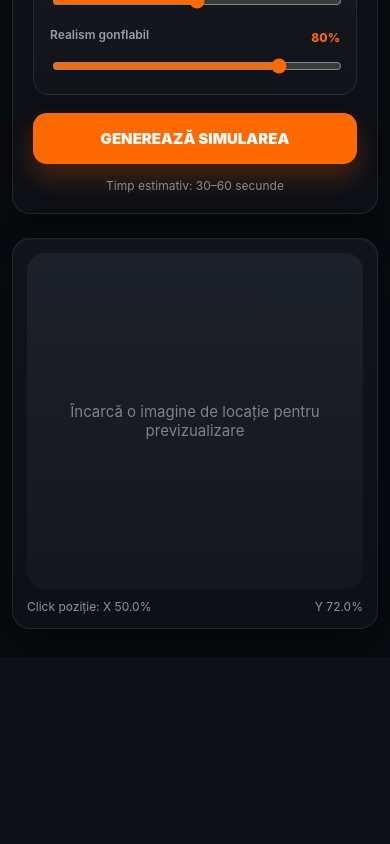
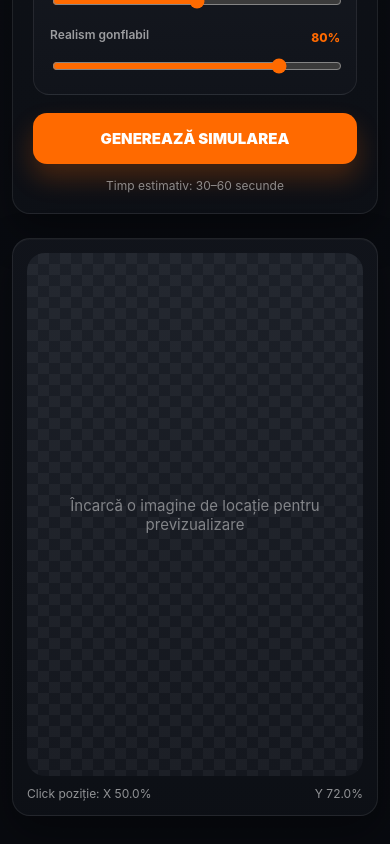
Before and after one commit to aztecinflatables/aztec-ai-configurator, a Next.js app: page / in a window 390 px wide. Shown: the part 2139-2983 px from the top of the page. Before the commit the page ends 2796 px from the top, so only its background shows below. Built offline with nearby package versions, Linux system fonts and the light colour scheme.

Commit message:
Update globals.css

```diff
--- a/app/globals.css
+++ b/app/globals.css
@@ -70,7 +70,7 @@ button {
 
 .aztec-grid {
     display: grid;
-    grid-template-columns: minmax(320px, 430px) 1fr;
+    grid-template-columns: minmax(320px, 430px) minmax(0, 1fr);
     gap: 24px;
     align-items: start;
 }
@@ -95,6 +95,11 @@ button {
 
 .aztec-preview-panel {
     padding: 14px;
+    position: sticky;
+    top: 110px;
+    align-self: start;
+    max-height: calc(100vh - 130px);
+    overflow: hidden;
 }
 
 .aztec-tabs {
@@ -323,14 +328,19 @@ button {
 .aztec-preview-stage {
     position: relative;
     width: 100%;
-    aspect-ratio: 1 / 1;
+    height: calc(100vh - 175px);
+    min-height: 520px;
+    max-height: calc(100vh - 175px);
     border-radius: 18px;
     overflow: hidden;
-    background: linear-gradient(
-        180deg,
-        rgba(28, 32, 40, 1) 0%,
-        rgba(20, 23, 30, 1) 100%
-    );
+    background:
+        linear-gradient(45deg, rgba(255, 255, 255, 0.035) 25%, transparent 25%),
+        linear-gradient(-45deg, rgba(255, 255, 255, 0.035) 25%, transparent 25%),
+        linear-gradient(45deg, transparent 75%, rgba(255, 255, 255, 0.035) 75%),
+        linear-gradient(-45deg, transparent 75%, rgba(255, 255, 255, 0.035) 75%),
+        linear-gradient(180deg, rgba(28, 32, 40, 1) 0%, rgba(20, 23, 30, 1) 100%);
+    background-size: 22px 22px, 22px 22px, 22px 22px, 22px 22px, 100% 100%;
+    background-position: 0 0, 0 11px, 11px -11px, -11px 0, 0 0;
 }
 
 .aztec-preview-stage-clickable {
@@ -340,9 +350,10 @@ button {
 .aztec-preview-image {
     width: 100%;
     height: 100%;
-    object-fit: cover;
+    object-fit: contain;
     display: block;
     user-select: none;
+    background: #05070b;
 }
 
 .aztec-preview-placeholder {
@@ -409,6 +420,18 @@ button {
     .aztec-grid {
         grid-template-columns: 1fr;
     }
+
+    .aztec-preview-panel {
+        position: relative;
+        top: auto;
+        max-height: none;
+    }
+
+    .aztec-preview-stage {
+        height: 70vh;
+        min-height: 420px;
+        max-height: none;
+    }
 }
 
 @media (max-width: 520px) {
@@ -429,4 +452,9 @@ button {
     .aztec-two-cols {
         grid-template-columns: 1fr;
     }
+
+    .aztec-preview-stage {
+        height: 62vh;
+        min-height: 340px;
+    }
 }
```
